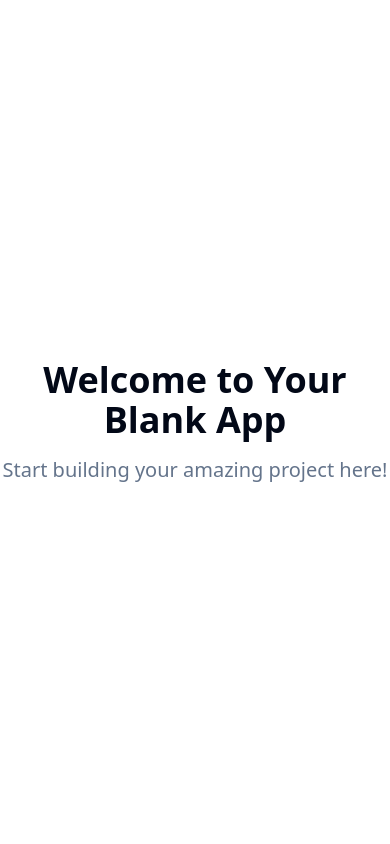
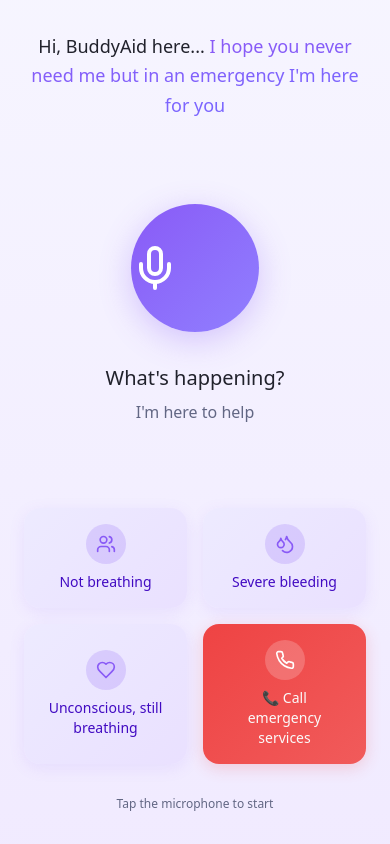
Before and after one commit to emma-ctrl/buddy-aid, a React (Vite) app: page / in a window 390 px wide. Built offline with nearby package versions, Linux system fonts and the light colour scheme.

Commit message:
Create BuddyAid UI
Implement the BuddyAid mobile app UI based on the provided design specifications.

```diff
--- /dev/null
+++ b/src/components/BuddyAid.tsx
@@ -0,0 +1,128 @@
+import { useState } from 'react';
+import { Mic, MicOff, Phone, Heart, Droplets, Users } from 'lucide-react';
+
+const BuddyAid = () => {
+  const [isListening, setIsListening] = useState(false);
+
+  const handleVoiceToggle = () => {
+    setIsListening(!isListening);
+  };
+
+  const handleQuickAction = (action: string) => {
+    console.log(`Quick action: ${action}`);
+    // In a real app, this would trigger the voice assistant with the specific emergency
+  };
+
+  const handleEmergencyCall = () => {
+    console.log('Emergency call initiated');
+    // In a real app, this would initiate emergency services call
+  };
+
+  return (
+    <div className="min-h-screen px-6 py-8 flex flex-col">
+      {/* Header */}
+      <div className="text-center mb-12 animate-fade-in">
+        <h1 className="text-lg font-medium text-foreground leading-relaxed max-w-sm mx-auto">
+          Hi, BuddyAid here...{' '}
+          <span className="gradient-text">
+            I hope you never need me but in an emergency I'm here for you
+          </span>
+        </h1>
+      </div>
+
+      {/* Voice Button Section */}
+      <div className="flex-1 flex flex-col items-center justify-center space-y-8 animate-fade-in-delayed">
+        {/* Large Voice Button */}
+        <div className="relative flex items-center justify-center">
+          <button
+            onClick={handleVoiceToggle}
+            className={`voice-button ${isListening ? 'active' : ''}`}
+            aria-label={isListening ? 'Stop listening' : 'Start listening'}
+          >
+            {isListening ? (
+              <MicOff className="w-12 h-12 text-white" />
+            ) : (
+              <Mic className="w-12 h-12 text-white" />
+            )}
+          </button>
+        </div>
+
+        {/* Prompt Text */}
+        <div className="text-center">
+          <p className="text-xl font-medium text-foreground mb-2">
+            What's happening?
+          </p>
+          <p className="text-base text-muted-foreground">
+            I'm here to help
+          </p>
+        </div>
+      </div>
+
+      {/* Quick Action Buttons */}
+      <div className="mt-12 animate-fade-in-delayed-2">
+        <div className="grid grid-cols-2 gap-4 max-w-sm mx-auto">
+          {/* Not breathing */}
+          <button
+            onClick={() => handleQuickAction('not-breathing')}
+            className="suggestion-button"
+          >
+            <div className="flex flex-col items-center space-y-2">
+              <div className="w-10 h-10 rounded-full bg-primary/20 flex items-center justify-center">
+                <Users className="w-5 h-5 text-primary" />
+              </div>
+              <span className="text-sm font-medium">Not breathing</span>
+            </div>
+          </button>
+
+          {/* Severe bleeding */}
+          <button
+            onClick={() => handleQuickAction('severe-bleeding')}
+            className="suggestion-button"
+          >
+            <div className="flex flex-col items-center space-y-2">
+              <div className="w-10 h-10 rounded-full bg-primary/20 flex items-center justify-center">
+                <Droplets className="w-5 h-5 text-primary" />
+              </div>
+              <span className="text-sm font-medium">Severe bleeding</span>
+            </div>
+          </button>
+
+          {/* Unconscious, still breathing */}
+          <button
+            onClick={() => handleQuickAction('unconscious-breathing')}
+            className="suggestion-button"
+          >
+            <div className="flex flex-col items-center space-y-2">
+              <div className="w-10 h-10 rounded-full bg-primary/20 flex items-center justify-center">
+                <Heart className="w-5 h-5 text-primary" />
+              </div>
+              <span className="text-sm font-medium">Unconscious, still breathing</span>
+            </div>
+          </button>
+
+          {/* Emergency Call Button */}
+          <button
+            onClick={handleEmergencyCall}
+            className="emergency-button"
+          >
+            <div className="flex flex-col items-center space-y-2">
+              <div className="w-10 h-10 rounded-full bg-white/20 flex items-center justify-center">
+                <Phone className="w-5 h-5 text-white" />
+              </div>
+              <span className="text-sm font-medium">📞 Call emergency services</span>
+            </div>
+          </button>
+        </div>
+      </div>
+
+      {/* Bottom Status */}
+      <div className="mt-8 text-center animate-fade-in-delayed-3">
+        <p className="text-xs text-muted-foreground">
+          {isListening ? 'Listening... tap to stop' : 'Tap the microphone to start'}
+        </p>
+      </div>
+    </div>
+  );
+};
+
+export default BuddyAid;
--- a/src/index.css
+++ b/src/index.css
@@ -2,41 +2,66 @@
 @tailwind components;
 @tailwind utilities;
 
-/* Definition of the design system. All colors, gradients, fonts, etc should be defined here.
-All colors MUST be HSL.
-*/
+/* BuddyAid Design System - Emergency First Aid Voice Assistant */
 
 @layer base {
   :root {
-    --background: 0 0% 100%;
-    --foreground: 222.2 84% 4.9%;
+    /* Calming purple/blue gradient background */
+    --background: 248 100% 98%;
+    --foreground: 230 15% 15%;
 
+    /* Card backgrounds with subtle transparency */
     --card: 0 0% 100%;
-    --card-foreground: 222.2 84% 4.9%;
+    --card-foreground: 230 15% 15%;
 
     --popover: 0 0% 100%;
-    --popover-foreground: 222.2 84% 4.9%;
+    --popover-foreground: 230 15% 15%;
 
-    --primary: 222.2 47.4% 11.2%;
-    --primary-foreground: 210 40% 98%;
+    /* Primary voice button colors - purple/blue gradient */
+    --primary: 258 90% 66%;
+    --primary-foreground: 0 0% 98%;
+    --primary-glow: 248 100% 88%;
 
-    --secondary: 210 40% 96.1%;
-    --secondary-foreground: 222.2 47.4% 11.2%;
+    /* Secondary buttons - soft purple/blue for suggestions */
+    --secondary: 248 100% 96%;
+    --secondary-foreground: 258 90% 40%;
 
-    --muted: 210 40% 96.1%;
-    --muted-foreground: 215.4 16.3% 46.9%;
+    /* Muted colors for subtle text */
+    --muted: 248 100% 95%;
+    --muted-foreground: 230 15% 45%;
 
-    --accent: 210 40% 96.1%;
-    --accent-foreground: 222.2 47.4% 11.2%;
+    /* Accent colors for highlights */
+    --accent: 248 100% 94%;
+    --accent-foreground: 258 90% 40%;
 
+    /* Emergency red - ONLY for emergency call button */
+    --emergency: 0 84% 60%;
+    --emergency-foreground: 0 0% 98%;
+
+    /* Destructive kept for system components */
     --destructive: 0 84.2% 60.2%;
     --destructive-foreground: 210 40% 98%;
 
-    --border: 214.3 31.8% 91.4%;
-    --input: 214.3 31.8% 91.4%;
-    --ring: 222.2 84% 4.9%;
+    /* Borders and inputs */
+    --border: 248 100% 92%;
+    --input: 248 100% 94%;
+    --ring: 258 90% 66%;
 
-    --radius: 0.5rem;
+    /* Gradients for voice button and background */
+    --gradient-voice: linear-gradient(135deg, hsl(258 90% 66%), hsl(248 100% 75%));
+    --gradient-background: linear-gradient(180deg, hsl(248 100% 98%), hsl(258 100% 96%));
+    --gradient-suggestions: linear-gradient(135deg, hsl(248 100% 96%), hsl(258 100% 94%));
+
+    /* Shadows for depth */
+    --shadow-voice: 0 8px 32px hsl(258 90% 66% / 0.3);
+    --shadow-card: 0 4px 16px hsl(258 90% 66% / 0.1);
+    --shadow-emergency: 0 4px 16px hsl(0 84% 60% / 0.2);
+
+    /* Animation timing */
+    --transition-smooth: all 0.3s cubic-bezier(0.4, 0, 0.2, 1);
+    --transition-bounce: all 0.4s cubic-bezier(0.68, -0.55, 0.265, 1.55);
+
+    --radius: 1rem;
 
     --sidebar-background: 0 0% 98%;
 
@@ -101,5 +126,132 @@ All colors MUST be HSL.
 
   body {
     @apply bg-background text-foreground;
+    background: var(--gradient-background);
+    min-height: 100vh;
   }
 }
+
+@layer components {
+  /* Voice button with pulse animation */
+  .voice-button {
+    @apply relative w-32 h-32 rounded-full shadow-lg cursor-pointer transition-all duration-300;
+    background: var(--gradient-voice);
+    box-shadow: var(--shadow-voice);
+  }
+
+  .voice-button:hover {
+    transform: scale(1.05);
+    box-shadow: 0 12px 40px hsl(258 90% 66% / 0.4);
+  }
+
+  .voice-button.active {
+    animation: pulse-voice 2s ease-in-out infinite;
+  }
+
+  .voice-button::before {
+    content: '';
+    position: absolute;
+    top: -8px;
+    left: -8px;
+    right: -8px;
+    bottom: -8px;
+    border-radius: 50%;
+    background: var(--gradient-voice);
+    opacity: 0;
+    z-index: -1;
+  }
+
+  .voice-button.active::before {
+    animation: pulse-ring 2s ease-in-out infinite;
+  }
+
+  /* Suggestion buttons */
+  .suggestion-button {
+    @apply relative px-6 py-4 rounded-2xl shadow-sm transition-all duration-200 text-center;
+    background: var(--gradient-suggestions);
+    box-shadow: var(--shadow-card);
+    color: hsl(var(--secondary-foreground));
+  }
+
+  .suggestion-button:hover {
+    transform: translateY(-2px);
+    box-shadow: 0 8px 24px hsl(258 90% 66% / 0.15);
+  }
+
+  /* Emergency button - special red styling */
+  .emergency-button {
+    @apply relative px-6 py-4 rounded-2xl shadow-sm transition-all duration-200 text-center;
+    background: linear-gradient(135deg, hsl(var(--emergency)), hsl(0 84% 65%));
+    box-shadow: var(--shadow-emergency);
+    color: hsl(var(--emergency-foreground));
+  }
+
+  .emergency-button:hover {
+    transform: translateY(-2px);
+    box-shadow: 0 8px 24px hsl(0 84% 60% / 0.3);
+  }
+
+  /* Gradient text for headers */
+  .gradient-text {
+    background: linear-gradient(135deg, hsl(258 90% 66%), hsl(248 100% 70%));
+    -webkit-background-clip: text;
+    -webkit-text-fill-color: transparent;
+    background-clip: text;
+  }
+}
+
+@layer utilities {
+  /* Pulse animations */
+  @keyframes pulse-voice {
+    0%, 100% {
+      transform: scale(1);
+    }
+    50% {
+      transform: scale(1.05);
+    }
+  }
+
+  @keyframes pulse-ring {
+    0% {
+      transform: scale(1);
+      opacity: 0.8;
+    }
+    50% {
+      transform: scale(1.1);
+      opacity: 0.4;
+    }
+    100% {
+      transform: scale(1.2);
+      opacity: 0;
+    }
+  }
+
+  /* Fade in animation */
+  @keyframes fade-in {
+    from {
+      opacity: 0;
+      transform: translateY(20px);
+    }
+    to {
+      opacity: 1;
+      transform: translateY(0);
+    }
+  }
+
+  .animate-fade-in {
+    animation: fade-in 0.6s ease-out;
+  }
+
+  /* Staggered animations */
+  .animate-fade-in-delayed {
+    animation: fade-in 0.6s ease-out 0.2s both;
+  }
+
+  .animate-fade-in-delayed-2 {
+    animation: fade-in 0.6s ease-out 0.4s both;
+  }
+
+  .animate-fade-in-delayed-3 {
+    animation: fade-in 0.6s ease-out 0.6s both;
+  }
+}
--- a/src/pages/Index.tsx
+++ b/src/pages/Index.tsx
@@ -1,14 +1,7 @@
-// Update this page (the content is just a fallback if you fail to update the page)
+import BuddyAid from '@/components/BuddyAid';
 
 const Index = () => {
-  return (
-    <div className="min-h-screen flex items-center justify-center bg-background">
-      <div className="text-center">
-        <h1 className="text-4xl font-bold mb-4">Welcome to Your Blank App</h1>
-        <p className="text-xl text-muted-foreground">Start building your amazing project here!</p>
-      </div>
-    </div>
-  );
+  return <BuddyAid />;
 };
 
 export default Index;
--- a/tailwind.config.ts
+++ b/tailwind.config.ts
@@ -26,7 +26,8 @@ export default {
 				foreground: 'hsl(var(--foreground))',
 				primary: {
 					DEFAULT: 'hsl(var(--primary))',
-					foreground: 'hsl(var(--primary-foreground))'
+					foreground: 'hsl(var(--primary-foreground))',
+					glow: 'hsl(var(--primary-glow))'
 				},
 				secondary: {
 					DEFAULT: 'hsl(var(--secondary))',
@@ -35,6 +36,10 @@ export default {
 				destructive: {
 					DEFAULT: 'hsl(var(--destructive))',
 					foreground: 'hsl(var(--destructive-foreground))'
+				},
+				emergency: {
+					DEFAULT: 'hsl(var(--emergency))',
+					foreground: 'hsl(var(--emergency-foreground))'
 				},
 				muted: {
 					DEFAULT: 'hsl(var(--muted))',
```
Also changed, not shown: index.html (+4 -4 lines).
